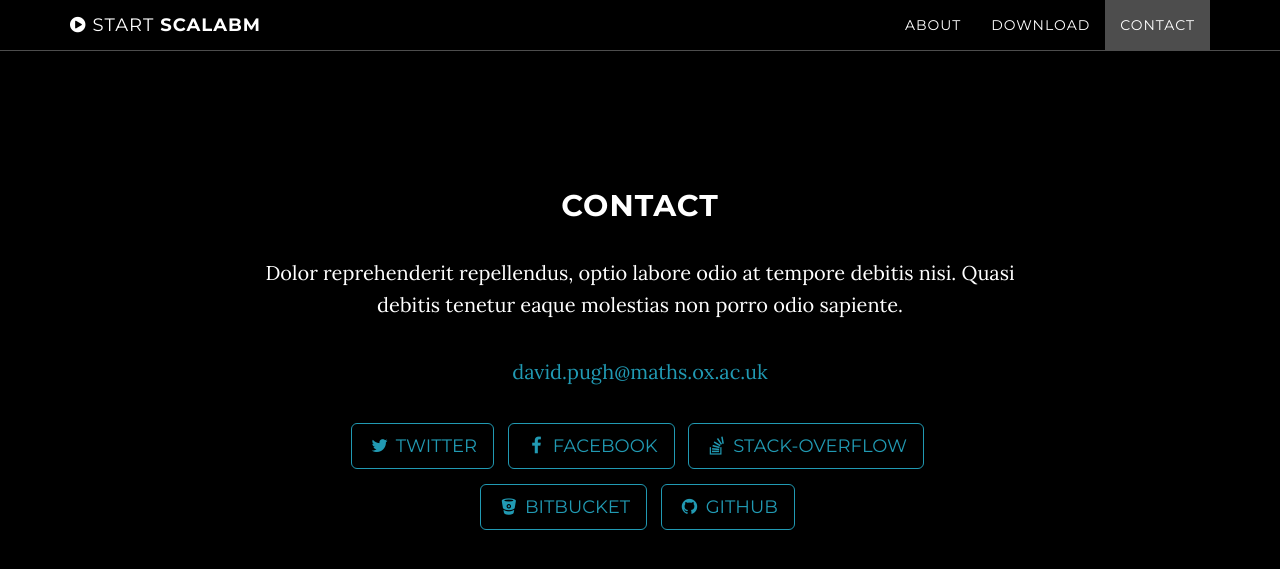
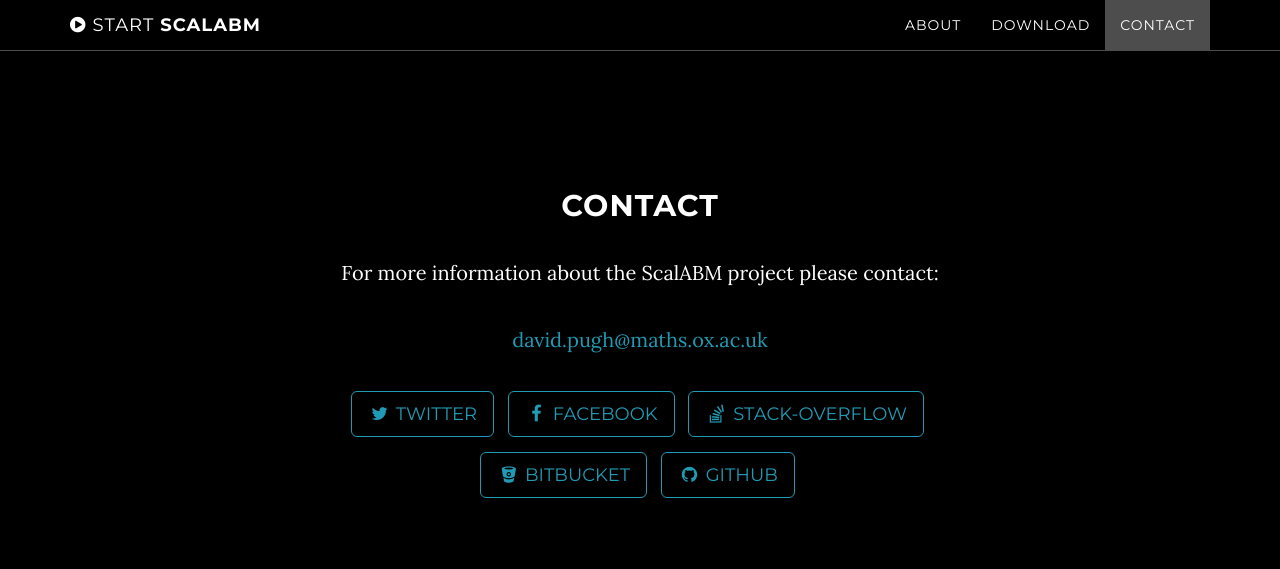
Before and after one commit to prauwolf/ScalABM.github.io, a Jekyll site: the page built from index.html, in a window 1280 px wide and 900 px high, scrolled down 1987 px. Shown: the top 569 px of the window. Built offline with Jekyll 4.4.1, drawn with Linux system fonts in a browser that asks for light colours.

```diff
--- a/_includes/contact.html
+++ b/_includes/contact.html
@@ -3,7 +3,7 @@
         <div class="row">
             <div class="col-lg-8 col-lg-offset-2">
                 <h2>Contact</h2>
-                <p>Dolor reprehenderit repellendus, optio labore odio at tempore debitis nisi. Quasi debitis tenetur eaque molestias non porro odio sapiente.</p>
+                <p>For more information about the ScalABM project please contact:</p>
                 <p><a href="mailto:{{ site.email }}">{{ site.email }}</a>
                 </p>
                 <ul class="list-inline banner-social-buttons">
```
